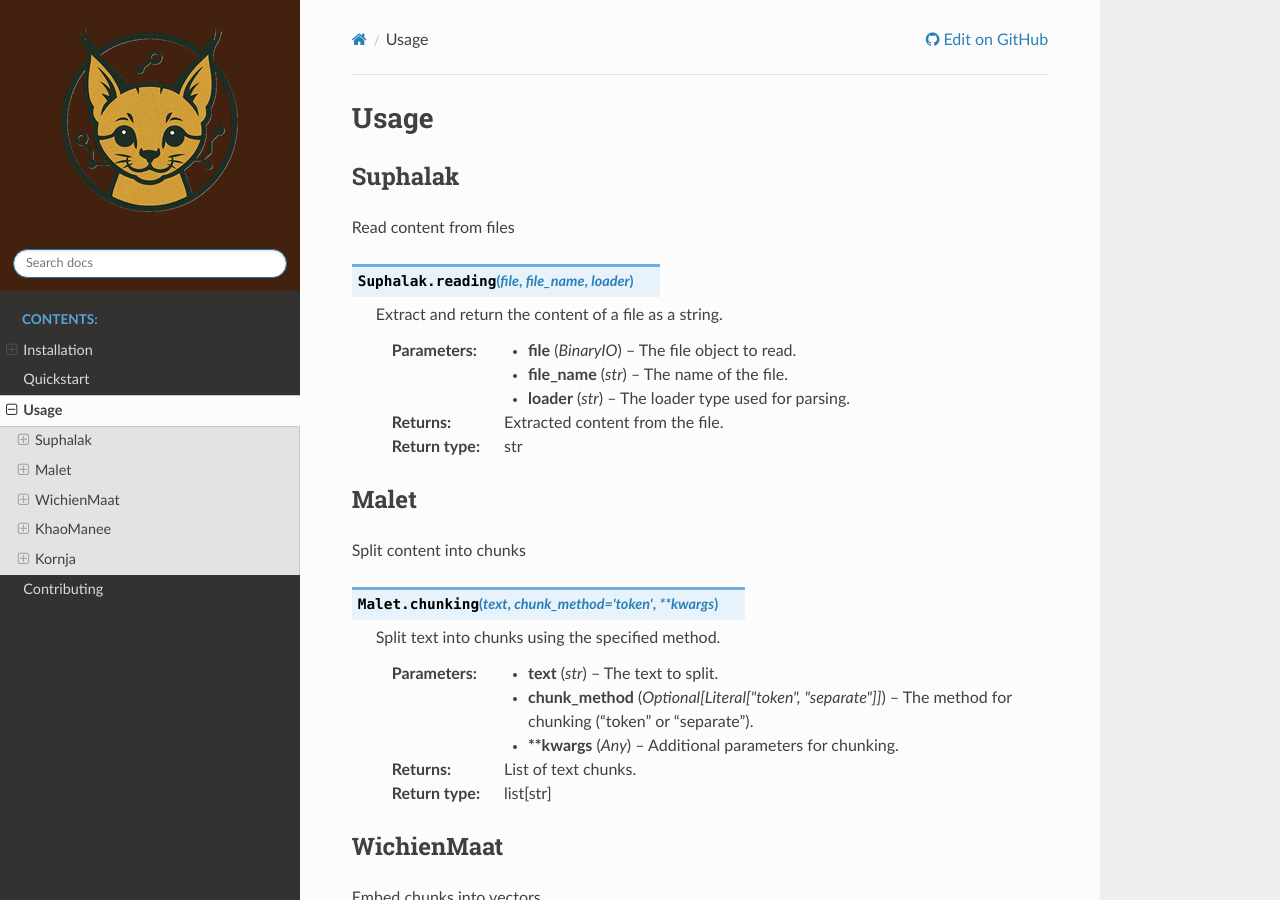
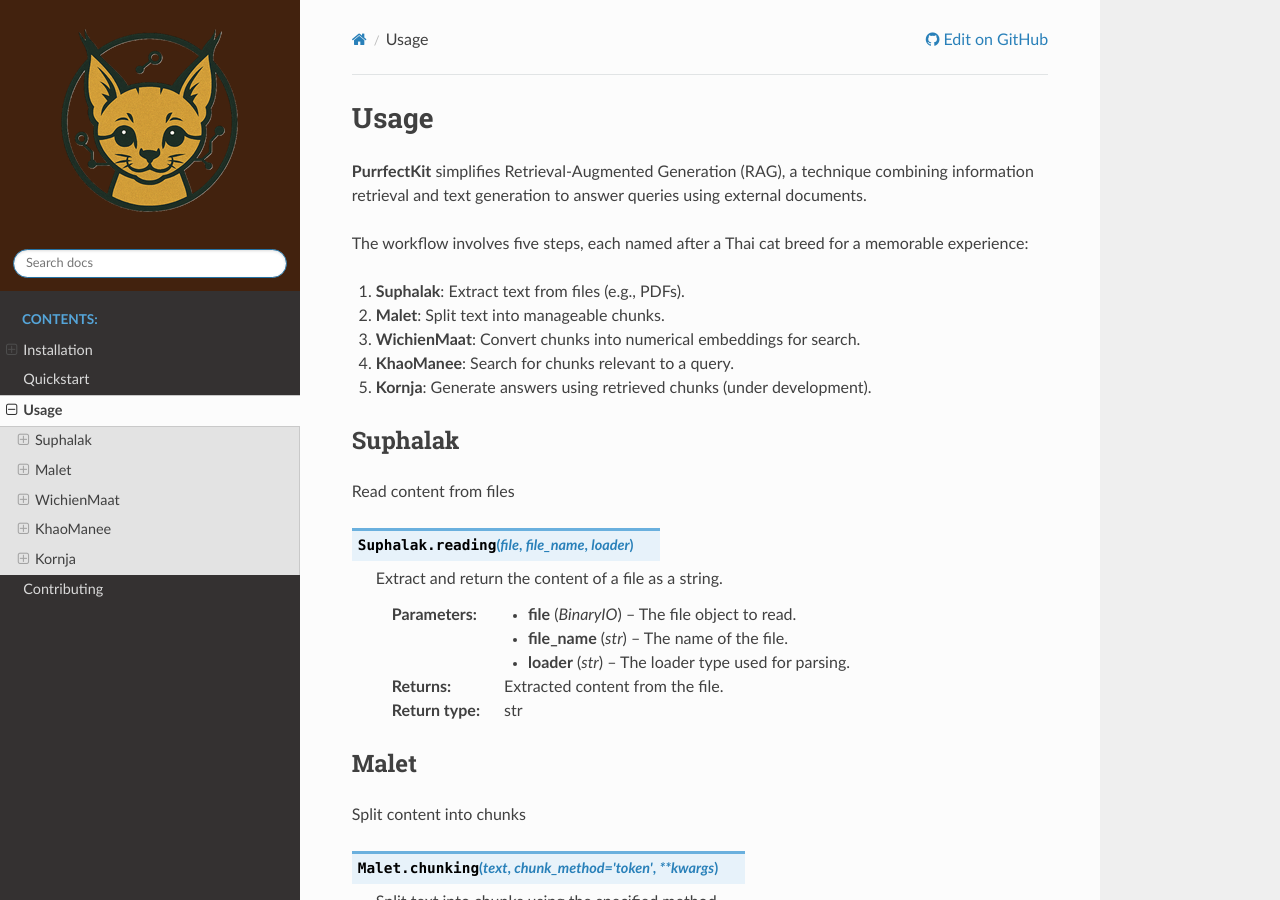
Before and after one commit to suwalutions/PurrfectKit, a Sphinx documentation site: the page built from docs/usage.rst, in a window 1280 px wide and 900 px high. Built offline with Sphinx 7.4.7 and the Read the Docs theme 3.1.0, drawn with Linux system fonts in a browser that asks for light colours.

Commit message:
feat: add description to usage

```diff
--- a/docs/usage.rst
+++ b/docs/usage.rst
@@ -1,5 +1,15 @@
 Usage
 =====
+
+**PurrfectKit** simplifies Retrieval-Augmented Generation (RAG), a technique combining information retrieval and text generation to answer queries using external documents.
+
+The workflow involves five steps, each named after a Thai cat breed for a memorable experience:
+
+1. **Suphalak**: Extract text from files (e.g., PDFs).
+2. **Malet**: Split text into manageable chunks.
+3. **WichienMaat**: Convert chunks into numerical embeddings for search.
+4. **KhaoManee**: Search for chunks relevant to a query.
+5. **Kornja**: Generate answers using retrieved chunks (under development).
 
 Suphalak
 --------
```
